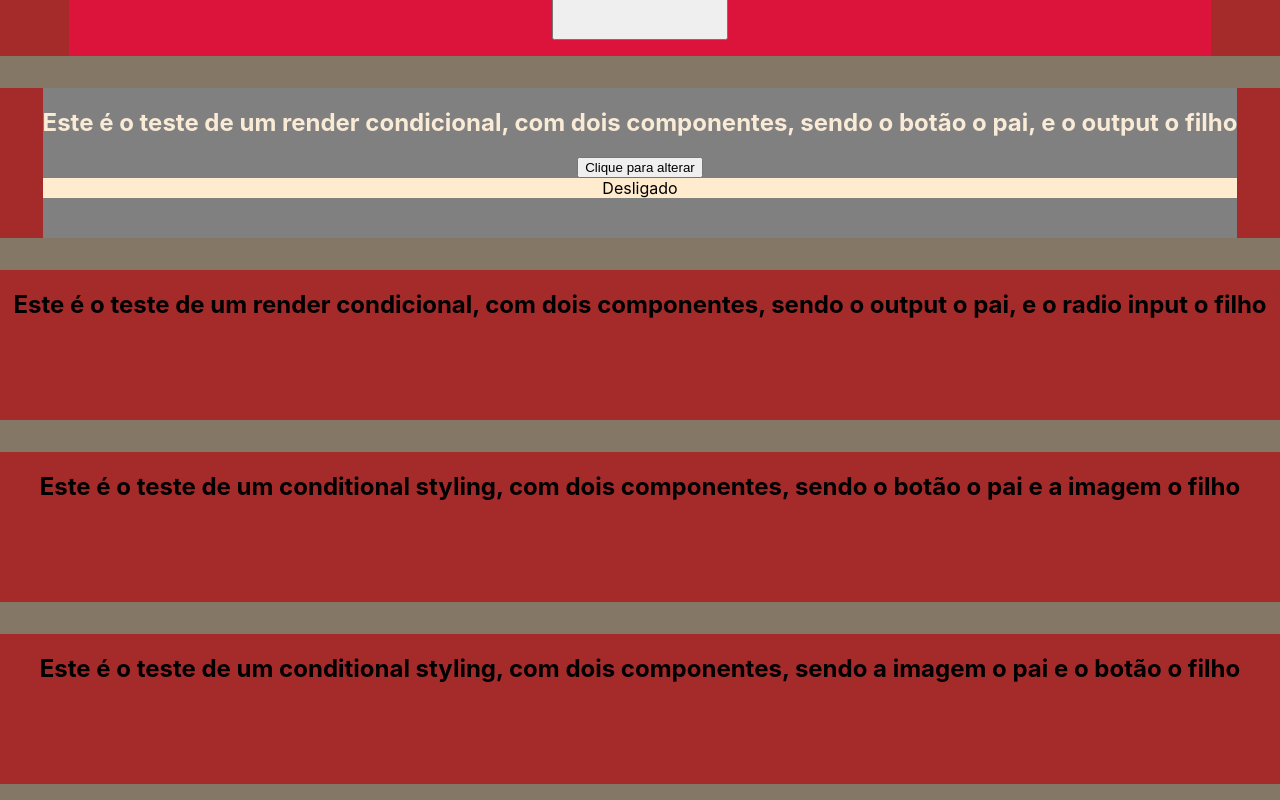
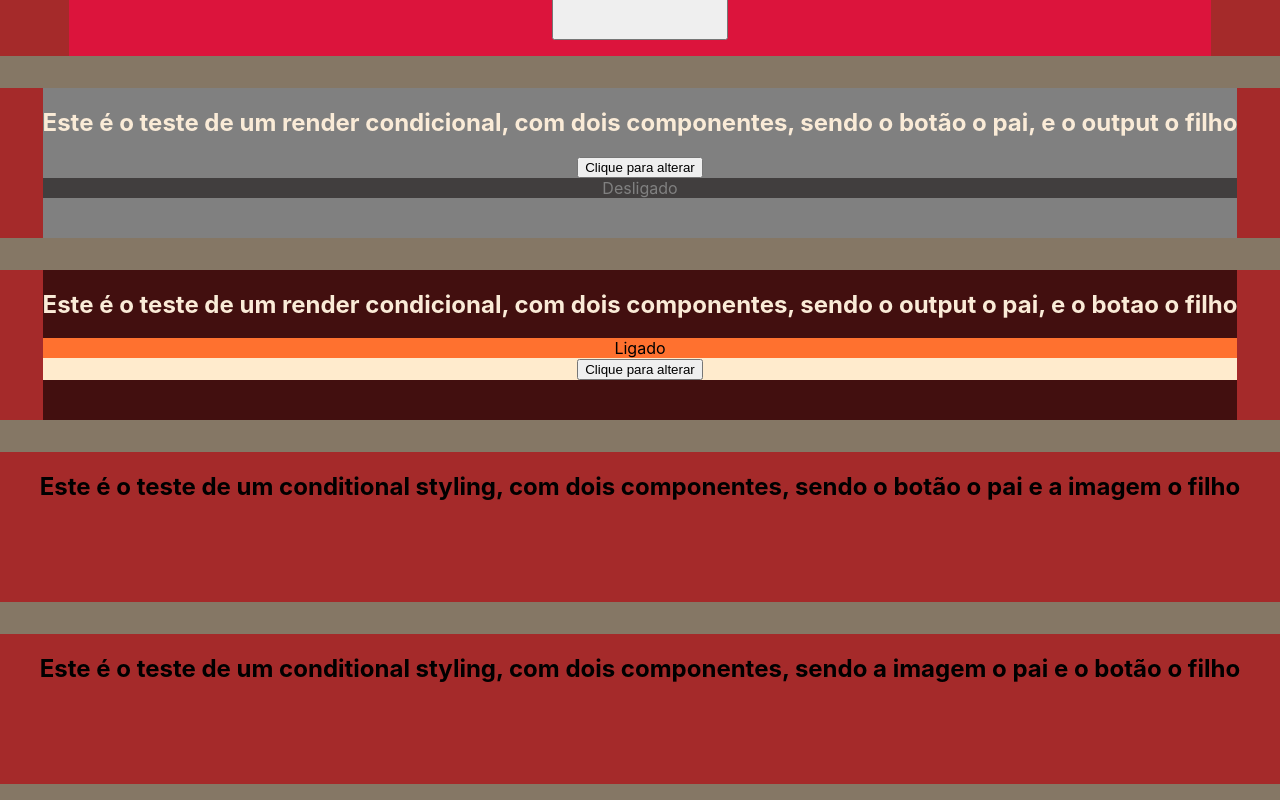
Before and after one commit to kopfmad/bigtest, a React (Create React App) app: page / in a window 1280 px wide. Shown: the part 2570-3370 px from the top of the page. Built offline with nearby package versions, Linux system fonts and the light colour scheme.

Commit message:
coloquei o ultimo conditional render

```diff
--- a/src/App.css
+++ b/src/App.css
@@ -143,3 +143,30 @@
   background-color: blanchedalmond;
   color: black;
 }
+
+.crde_ligado {
+  background-color: greenyellow;
+  color: black;
+}
+.crde_desligado {
+  color: gray;
+  background-color: rgb(65, 62, 62);
+}
+
+.ConditionalRenderDoisElementosInvertido {
+  background-color: rgb(66, 15, 15);
+  color: antiquewhite;
+}
+.ConditionalRenderDoisElementosInvertidoFilho {
+  background-color: blanchedalmond;
+  color: black;
+}
+
+.crdei_ligado {
+  background-color: rgb(255, 113, 47);
+  color: black;
+}
+.crdei_desligado {
+  color: gray;
+  background-color: rgb(65, 62, 62);
+}
--- a/src/ConditionalRenderDoisElementosFilho.js
+++ b/src/ConditionalRenderDoisElementosFilho.js
@@ -3,9 +3,9 @@ import React from 'react'
 export default function ConditionalRenderDoisElementosFilho(props) {
   function resultado(variavel) {
     if (variavel === true) {
-      return <div>Ligado</div>
+      return <div className="crde_ligado">Ligado</div>
     } else {
-      return <div>Desligado</div>
+      return <div className="crde_desligado">Desligado</div>
     }
   }
 
--- a/src/ConditionalRenderDoisElementosInvertido.js
+++ b/src/ConditionalRenderDoisElementosInvertido.js
@@ -1,12 +1,31 @@
-import React from 'react'
+import React, { useState } from 'react'
+import ConditionalRenderDoisElementosInvertidoFilho from './ConditionalRenderDoisElementosInvertidoFilho'
 
 export default function ConditionalRenderDoisElementosInvertido() {
+  let [interruptor, setInterruptor] = useState(true)
+
+  function clicaInterruptor() {
+    setInterruptor(!interruptor)
+  }
+
+  function meuOutput(valor) {
+    if (valor === true) {
+      return <div className="crdei_ligado">Ligado</div>
+    } else {
+      return <div className="crdei_desligado">Desligado</div>
+    }
+  }
+
   return (
     <div className="ConditionalRenderDoisElementosInvertido">
       <h2>
         Este é o teste de um render condicional, com dois componentes, sendo o
-        output o pai, e o radio input o filho
+        output o pai, e o botao o filho
       </h2>
+      {meuOutput(interruptor)}
+      <ConditionalRenderDoisElementosInvertidoFilho
+        funcdopai={clicaInterruptor}
+      />
     </div>
   )
 }
--- /dev/null
+++ b/src/ConditionalRenderDoisElementosInvertidoFilho.js
@@ -0,0 +1,9 @@
+import React from 'react'
+
+export default function ConditionalRenderDoisElementosInvertidoFilho(props) {
+  return (
+    <div className="ConditionalRenderDoisElementosInvertidoFilho">
+      <button onClick={props.funcdopai}>Clique para alterar</button>
+    </div>
+  )
+}
```
